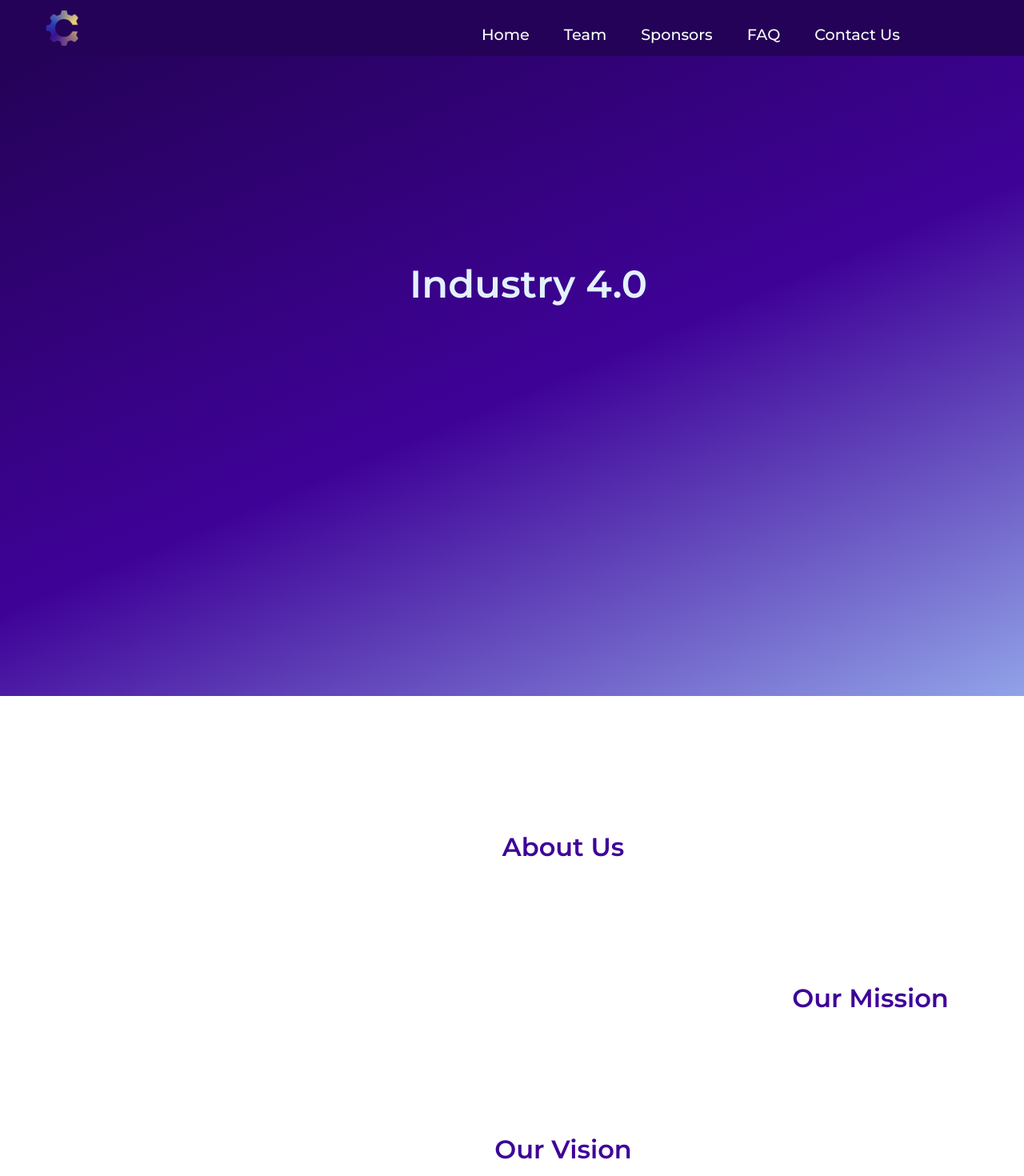
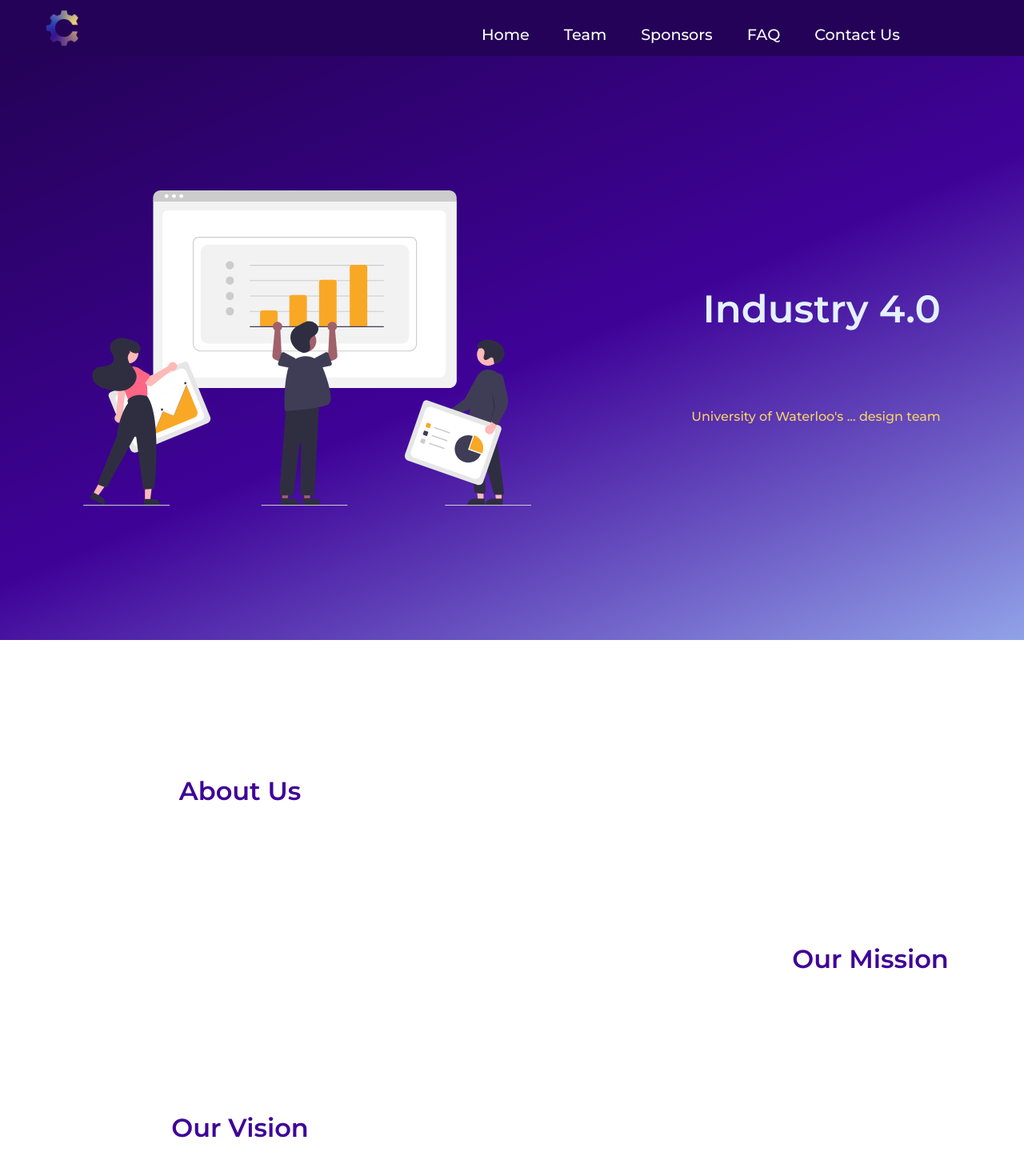
Before and after one commit to lucywang-lw/Industry4.0-Website, a React (Create React App) app: page / in a window 1280 px wide. Shown: the top 1470 px of the page at 80% size. Built offline with nearby package versions, Linux system fonts and the light colour scheme.

Commit message:
edit home page

```diff
--- a/src/components/About.css
+++ b/src/components/About.css
@@ -1,19 +1,39 @@
 #intro-section {
     background: linear-gradient(157deg, rgba(36,2,87,1) 0%, rgba(63,2,152,1) 52%, rgba(145,162,232,1) 100%);
-    height: 100vh;
+    height: calc(100vh - 70px);
+    display: flex;
+    align-items: center;
+    justify-content: center;
+}
+
+.about-svg {
+    display: flex;
+    align-items: flex-start;
+    width: 35em;
+    margin-right: 200px;
+}
+
+.text {
+    display: flex;
+    flex-direction: column;
+    align-items: flex-end;
 }
 
 .title {
-    position: absolute;
     color: white;
     font-size: 3em;
-    margin-left: 40%;
-    margin-top: 20%;
+}
+
+.description {
+    font-size: 1em;
+    color: #F6D268;
 }
 
 #about-section {
     background: white;
     height: 50em;
+    align-items: center;
+    justify-content: center;
 }
 
 #about-section h1 {
@@ -21,10 +41,20 @@
     margin-top: 150px;
 }
 
+#about-section p {
+    font-size: 1em;
+}
+
 .left-title {
-    margin-left: 10%;
+    justify-content: flex-start;
+    align-content: flex-start;
 }
 
 .right-title {
+    justify-content: flex-end;
     margin-left: 70%;
 }
+
+.description {
+    max-width: 600px;
+}
--- a/src/components/About.js
+++ b/src/components/About.js
@@ -1,18 +1,29 @@
 import React from 'react'
 import "./About.css"
-
+import logoNoText from '../resources/logo/i4-logo-notext.png'
+import IntroSvg from '../resources/images/about.svg'
 function About() {
   return (
     <div id="about-page">
       <div id="intro-section">
-         <h1 class="title">Industry 4.0</h1>
+         <img className="about-svg" src={IntroSvg} alt="about" />
+          <div className="text">
+            <h1 className="title">Industry 4.0</h1>
+            <p className="description">University of Waterloo's ... design team</p>
+          </div>
       </div>
 
       <div id="about-section">
         <br></br>
-        <h1 class="left-title">About Us</h1>
-        <h1 class="right-title">Our Mission</h1>
-        <h1 class="left-title">Our Vision</h1>
+        <div className="left-title description">
+          <h1>About Us</h1>
+        </div>
+        <div className="right-title description">
+          <h1>Our Mission</h1>
+        </div>
+        <div className="left-title description">
+          <h1>Our Vision</h1>
+        </div>
       </div>
 
     </div>
```
